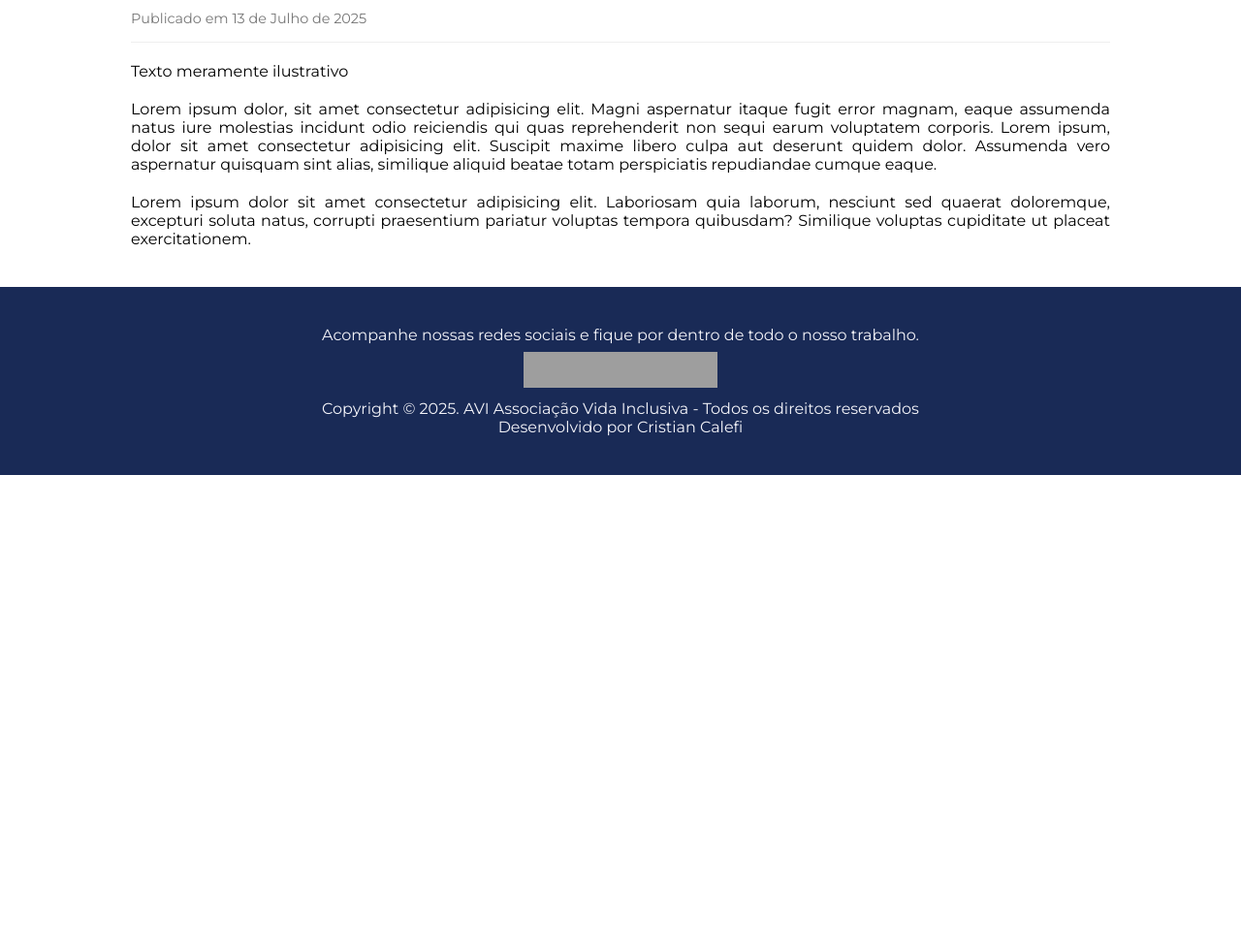
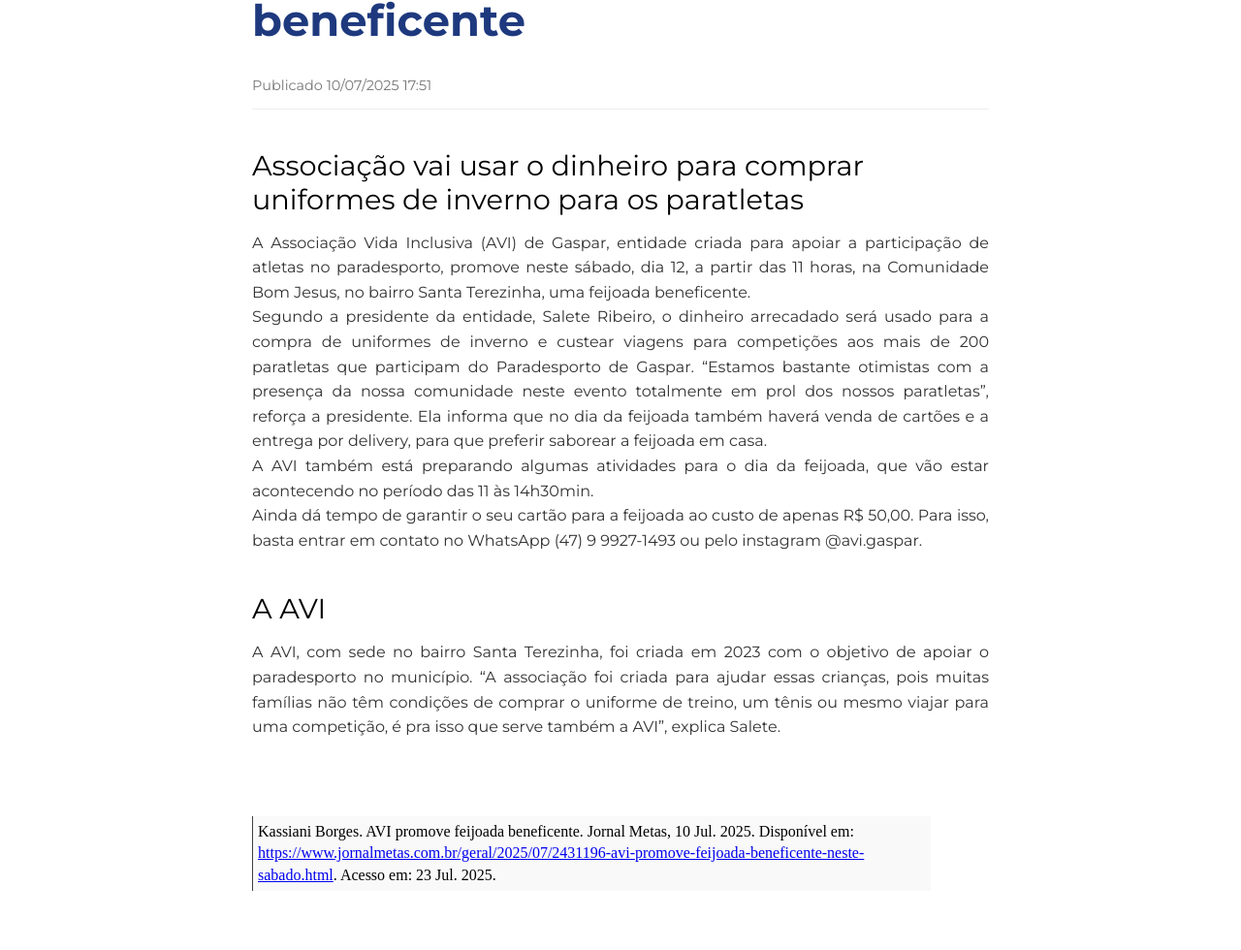
Before and after one commit to Calefi018/avi-gaspar, a plain HTML site: page news/news_Library/n_13-07-2025-avi_esportes/feijoada-beneficente-19-07-2025.html in a window 1280 px wide. Shown: the part 740-1720 px from the top of the page at 97% size. Before the commit the page ends 1230 px from the top, so only its background shows below. Drawn offline with Linux system fonts and the light colour scheme; grey boxes are pictures that could not be loaded; files whose address does not match are found by name.

Commit message:
Inserção de noticia

```diff
--- a/assets/contact.css
+++ b/assets/contact.css
@@ -31,6 +31,9 @@
     color: #1E397E;
 }
 
+address > p {
+    padding-top: 10px;
+}
 /*--------------------------------Div Contato*/
 .contact-box {
     padding: 20px;
--- a/assets/style.css
+++ b/assets/style.css
@@ -27,7 +27,20 @@ h1, h2, h3 {
     font-weight: 700;
     color: #1e397e;
 }
-
+/*------------------------------ Classes GLOBAIS*/
+.reference {
+    font-family: 'Times New Roman', Times, serif;
+    max-width: 700px;
+    font-size: 1rem;
+    line-height: 1.4;
+    color: #000;
+    border-left: 1px solid #000000bd;
+    background-color: #f9f9f9;
+    padding: 5px;
+    margin-top: 60px;
+    margin-bottom: 60px;
+}
+/*----------------------------------------------*/
 .hamburguer {
     display: none;
     border: none;
--- a/news/news_Library/n_13-07-2025-avi_esportes/feijoada-beneficente-19-07-2025.html
+++ b/news/news_Library/n_13-07-2025-avi_esportes/feijoada-beneficente-19-07-2025.html
@@ -41,14 +41,26 @@
 
                 <div>
                     <h1 class="article-title">AVI promove feijoada beneficente</h1>
-                    <p class="article-p">Publicado em 13 de Julho de 2025</p>
+                    <p class="article-p"> Publicado 10/07/2025 17:51</p>
                 </div>
 
                 <div class="article-body">
-                    <p>Texto meramente ilustrativo</p>
-                    <p>Lorem ipsum dolor, sit amet consectetur adipisicing elit. Magni aspernatur itaque fugit error magnam, eaque assumenda natus iure molestias incidunt odio reiciendis qui quas reprehenderit non sequi earum voluptatem corporis. Lorem ipsum, dolor sit amet consectetur adipisicing elit. Suscipit maxime libero culpa aut deserunt quidem dolor. Assumenda vero aspernatur quisquam sint alias, similique aliquid beatae totam perspiciatis repudiandae cumque eaque.</p>
-                    <p>Lorem ipsum dolor sit amet consectetur adipisicing elit. Laboriosam quia laborum, nesciunt sed quaerat doloremque, excepturi soluta natus, corrupti praesentium pariatur voluptas tempora quibusdam? Similique voluptas cupiditate ut placeat exercitationem.</p>
+                    <h2 class="subtitle">Associação vai usar o dinheiro para comprar uniformes de inverno para os paratletas</h2>
+                    <p>A Associação Vida Inclusiva (AVI) de Gaspar, entidade criada para apoiar a participação de atletas no paradesporto, promove neste sábado, dia 12, a partir das 11 horas, na Comunidade Bom Jesus, no bairro Santa Terezinha, uma feijoada beneficente.</p>
+                    <p>Segundo a presidente da entidade, Salete Ribeiro, o dinheiro arrecadado será usado para a compra de uniformes de inverno e custear viagens para competições aos mais de 200 paratletas que participam do Paradesporto de Gaspar. “Estamos bastante otimistas com a presença da nossa comunidade neste evento totalmente em prol dos nossos paratletas”, reforça a presidente. Ela informa que no dia da feijoada também haverá venda de cartões e a entrega por delivery, para que preferir saborear a feijoada em casa.</p>
+                    <p>A AVI também está preparando algumas atividades para o dia da feijoada, que vão estar acontecendo no período das 11 às 14h30min.</p>
+                    <p>Ainda dá tempo de garantir o seu cartão para a feijoada ao custo de apenas R$ 50,00. Para isso, basta entrar em contato no WhatsApp (47) 9 9927-1493 ou pelo instagram @avi.gaspar.</p>
+
+                    <h2 class="subtitle">A AVI</h2>
+
+                    <p>A AVI, com sede no bairro Santa Terezinha, foi criada em 2023 com o objetivo de apoiar o paradesporto no município. “A associação foi criada para ajudar essas crianças, pois muitas famílias não têm condições de comprar o uniforme de treino, um tênis ou mesmo viajar para uma competição, é pra isso que serve também a AVI”, explica Salete.</p>
                 </div>
+                <br>
+                <p class="reference">
+                    Kassiani Borges. AVI promove feijoada beneficente. Jornal Metas, 10 Jul. 2025. Disponível em:
+                    <a href="https://www.jornalmetas.com.br/geral/2025/07/2431196-avi-promove-feijoada-beneficente-neste-sabado.html">https://www.jornalmetas.com.br/geral/2025/07/2431196-avi-promove-feijoada-beneficente-neste-sabado.html</a>. Acesso em: 23 Jul. 2025.
+
+                </p>
 
             </article>
         </main>
--- a/news/news_Library/n_13-07-2025-avi_esportes/style-news-avi-esporte.css
+++ b/news/news_Library/n_13-07-2025-avi_esportes/style-news-avi-esporte.css
@@ -36,17 +36,20 @@ main {
 .article-p {
     color: #777;
     font-size: 0.9em;
+    padding-top: 15px;
     padding-bottom: 15px;
     border-bottom: 1px solid #eee;
 }
 
 .article-news {
-    max-width: 1050px;
+    max-width: 800px;
 }
 
 .article-body p {
-    padding-top: 20px;
+    color: #333333;
+    font-size: 1rem;
     text-align: justify;
+    line-height: 1.6;
 }
 
 .article-img {
@@ -58,3 +61,11 @@ main {
     padding-bottom: 20px;
     padding-top: 20px;
 }
+
+.subtitle {
+    padding-top: 40px;
+    padding-bottom: 15px;
+    color: #000;
+    font-size: 1.8rem;
+    font-weight: normal;
+}
```
Also changed, not shown: assets/news.css (+8 -5 lines), contact/contact.html (+2 -3 lines), news/news.html (+1 -15 lines), images/e-mail.svg (added), images/google-maps.png (added), index.html (line endings or trailing spaces).
